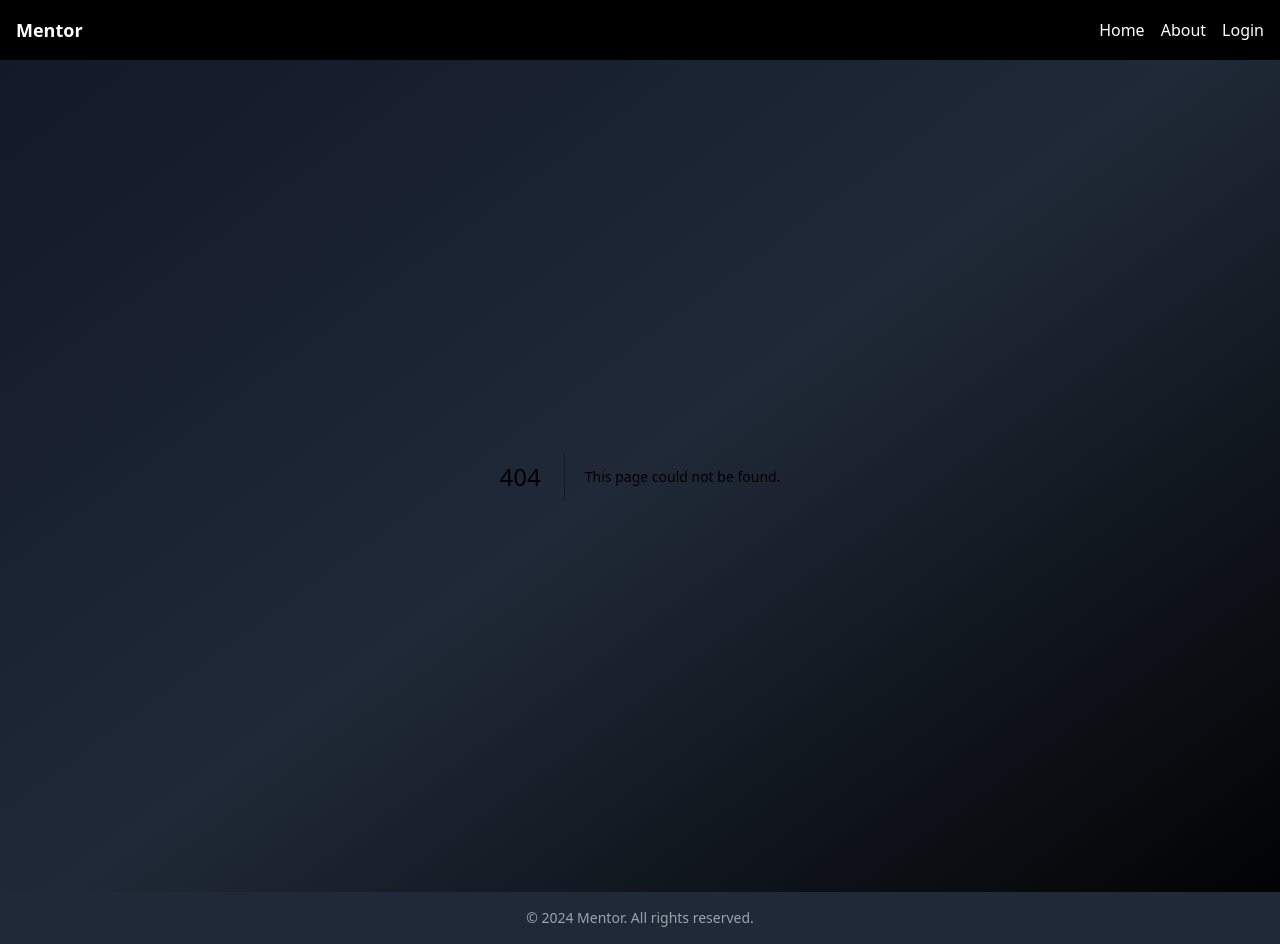
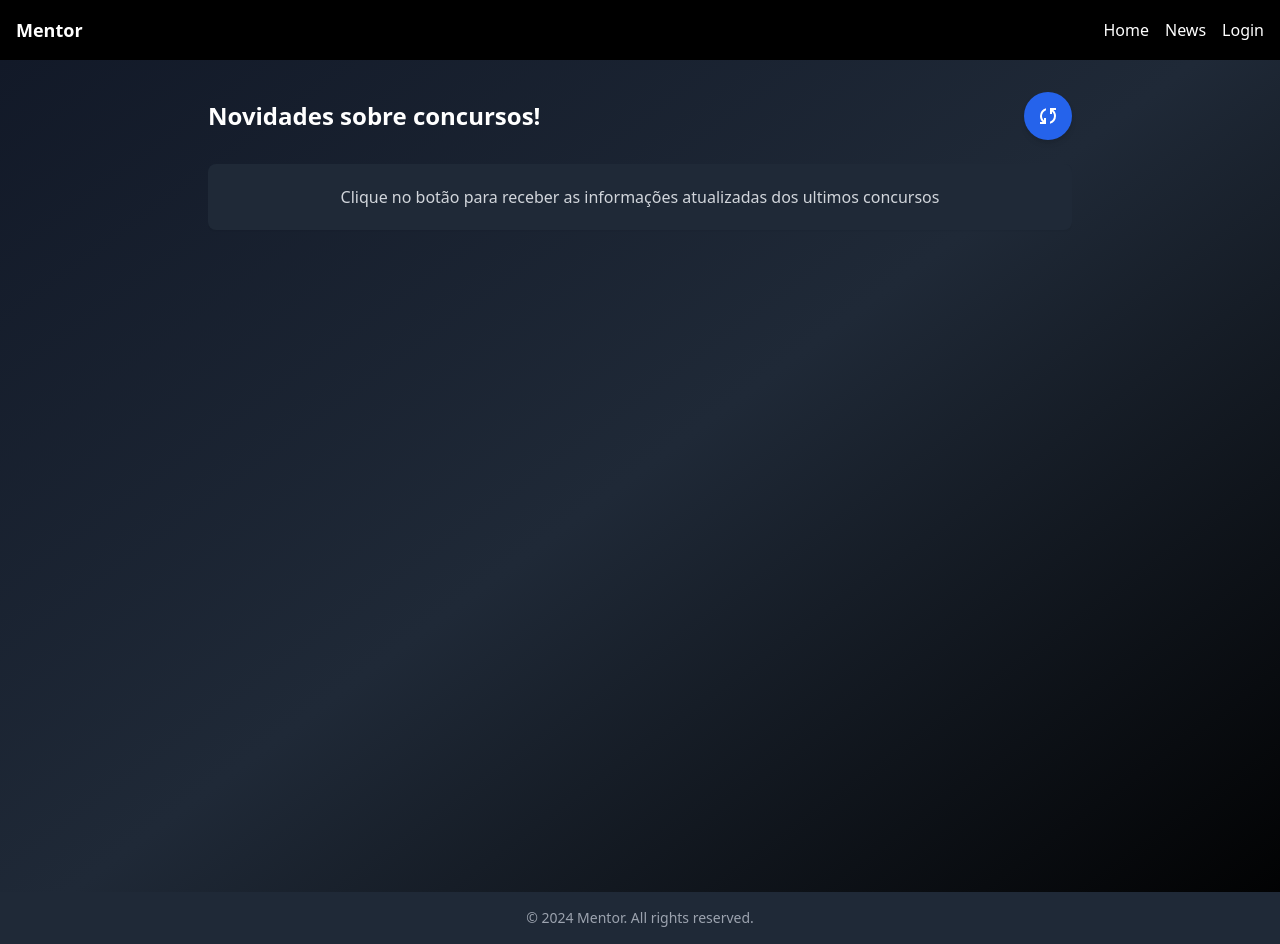
Before and after one commit to TiagoMontes/Mentor, a Next.js app: page /news in a window 1280 px wide. Before the commit this address had no page. Built offline with nearby package versions, Linux system fonts and the light colour scheme.

Commit message:
create news page and components

```diff
--- /dev/null
+++ b/src/components/FieldInformation/FieldDate.tsx
@@ -0,0 +1,9 @@
+import { ReactNode } from 'react'
+
+type FieldDateProps = {
+  children: ReactNode
+}
+
+export default function FieldDate({ children }: FieldDateProps) {
+  return <span className="text-sm text-gray-300">{children}</span>
+}
--- /dev/null
+++ b/src/components/FieldInformation/FieldDescription.tsx
@@ -0,0 +1,9 @@
+import { ReactNode } from 'react'
+
+type FieldDescriptionProps = {
+  children: ReactNode
+}
+
+export default function FieldDescription({ children }: FieldDescriptionProps) {
+  return <p className="text-gray-200 leading-relaxed">{children}</p>
+}
--- /dev/null
+++ b/src/components/FieldInformation/FieldHeader.tsx
@@ -0,0 +1,11 @@
+import { ReactNode } from 'react'
+
+type FieldHeaderProps = {
+  children: ReactNode
+}
+
+export default function FieldHeader({ children }: FieldHeaderProps) {
+  return (
+    <div className="flex justify-between items-start mb-2"> {children}</div>
+  )
+}
--- /dev/null
+++ b/src/components/FieldInformation/FieldRoot.tsx
@@ -0,0 +1,13 @@
+import { ReactNode } from 'react'
+
+type FieldRootProps = {
+  children: ReactNode
+}
+
+export default function FieldRoot({ children }: FieldRootProps) {
+  return (
+    <div className="bg-gray-700 rounded-lg p-5 shadow-md hover:shadow-lg transition-shadow">
+      {children}
+    </div>
+  )
+}
--- /dev/null
+++ b/src/components/FieldInformation/FieldTitle.tsx
@@ -0,0 +1,9 @@
+import { ReactNode } from 'react'
+
+type FieldTitleProps = {
+  children: ReactNode
+}
+
+export default function FieldTitle({ children }: FieldTitleProps) {
+  return <h2 className="text-xl font-semibold text-white">{children}</h2>
+}
--- /dev/null
+++ b/src/components/FieldInformation/index.tsx
@@ -0,0 +1,13 @@
+import FieldDescription from '@/components/FieldInformation/FieldDescription'
+import FieldRoot from '@/components/FieldInformation/FieldRoot'
+import FieldTitle from '@/components/FieldInformation/FieldTitle'
+import FieldDate from '@/components/FieldInformation/FieldDate'
+import FieldHeader from '@/components/FieldInformation/FieldHeader'
+
+export const FieldInformation = {
+  Root: FieldRoot,
+  Header: FieldHeader,
+  Title: FieldTitle,
+  Date: FieldDate,
+  Description: FieldDescription,
+}
--- a/src/lib/utils.ts
+++ b/src/lib/utils.ts
@@ -8,5 +8,5 @@ export function cn(...inputs: ClassValue[]) {
 
 export const itemsMenu: ItemType[] = [
   { name: 'Home', path: '/' },
-  { name: 'About', path: '/about' },
+  { name: 'News', path: '/news' },
 ]
--- /dev/null
+++ b/src/pages/api/OpenAI/news.ts
@@ -0,0 +1,59 @@
+import type { NextApiRequest, NextApiResponse } from 'next'
+import OpenAI from 'openai'
+import { searchGoogle } from '@/pages/api/google'
+
+type ErrorResponse = { message: string }
+type ResponseData = { message: string; threadId: string }
+
+const OPENAI_API_KEY = process.env.OPENAI_API_KEY
+const ASSISTANT_ID = process.env.ASSISTANT_ID
+
+const openai = new OpenAI({ apiKey: OPENAI_API_KEY })
+
+export default async function handler(
+  req: NextApiRequest,
+  res: NextApiResponse<ResponseData | ErrorResponse>
+) {
+  if (req.method !== 'GET') {
+    return res.status(405).json({ message: 'Method Not Allowed' })
+  }
+
+  try {
+    const response = await openai.chat.completions.create({
+      model: 'gpt-4',
+      messages: [
+        {
+          role: 'user',
+          content: `Gere uma lista de notícias sobre concursos públicos no formato JSON com os campos: id (string), title (string), description (string), date (string).`,
+        },
+      ],
+    })
+
+    const responseMessage =
+      response.choices[0].message.content || 'Sem resposta.'
+
+    res.status(200).json({ message: responseMessage })
+  } catch (error) {
+    console.error('❌ Erro ao processar requisição:', error)
+    res.status(500).json({ message: 'Erro ao processar a solicitação' })
+  }
+}
+
+async function waitForCompletion(
+  threadId: string,
+  runId: string
+): Promise<void> {
+  const checkStatus = async (): Promise<void> => {
+    try {
+      const runStatus = await openai.beta.threads.runs.retrieve(threadId, runId)
+      if (runStatus.status !== 'completed') {
+        await new Promise((resolve) => setTimeout(resolve, 8000))
+        return checkStatus()
+      }
+    } catch (error) {
+      console.error('❌ Erro ao verificar status:', error)
+    }
+  }
+
+  await checkStatus()
+}
--- /dev/null
+++ b/src/pages/api/google.ts
@@ -0,0 +1,45 @@
+type SearchResult = {
+  title: string
+  link: string
+  snippet: string
+}
+
+const GOOGLE_API_KEY = process.env.GOOGLE_API_KEY
+const GOOGLE_CX = process.env.GOOGLE_CX
+
+export async function searchGoogle(query: string): Promise<SearchResult[]> {
+  const url = `https://www.googleapis.com/customsearch/v1?q=${encodeURIComponent(query)}&key=${GOOGLE_API_KEY}&cx=${GOOGLE_CX}`
+
+  console.log(url)
+  try {
+    const response = await fetch(url)
+    const data = await response.json()
+
+    if (data.items && data.items.length > 0) {
+      console.log(data)
+
+      return data.items.slice(0, 3).map((item: any) => ({
+        title: item.title,
+        link: item.link,
+        snippet: item.snippet,
+      }))
+    }
+
+    return [
+      {
+        title: 'Nenhum resultado encontrado',
+        link: '',
+        snippet: 'Nenhum resultado relevante encontrado na pesquisa.',
+      },
+    ]
+  } catch (error) {
+    console.error('❌ Erro ao buscar no Google:', error)
+    return [
+      {
+        title: 'Erro na busca',
+        link: '',
+        snippet: 'Ocorreu um erro ao buscar informações atualizadas.',
+      },
+    ]
+  }
+}
--- a/src/pages/index.tsx
+++ b/src/pages/index.tsx
@@ -26,7 +26,7 @@ export default function Index() {
     reset()
 
     try {
-      const res = await fetch('/api/gpt', {
+      const res = await fetch('/api/OpenAI/gpt', {
         method: 'POST',
         headers: {
           'Content-Type': 'application/json',
--- /dev/null
+++ b/src/pages/news/index.tsx
@@ -0,0 +1,86 @@
+import { useState } from 'react'
+import { Sync } from '@/components/Icons'
+import { NextPageWithLayout } from '@/pages/_app'
+import { FieldInformation } from '@/components/FieldInformation'
+
+type NewsItem = {
+  id: string
+  title: string
+  description: string
+  date: string
+}
+
+const News: NextPageWithLayout = () => {
+  const [news, setNews] = useState<NewsItem[]>([])
+  const [isLoading, setIsLoading] = useState(false)
+
+  console.log('Current news state:', news)
+
+  async function fetchLatestNews() {
+    setIsLoading(true)
+    const res = await fetch('/api/OpenAI/news', {
+      method: 'GET',
+      headers: {
+        'Content-Type': 'application/json',
+      },
+    })
+
+    if (!res.ok) {
+      throw new Error(`Failed to fetch news: ${res.status}`)
+    }
+
+    const data = await res.json()
+    const parsedNews = parseNews(data.message)
+    setNews(parsedNews)
+    setIsLoading(false)
+  }
+
+  function parseNews(message: string | undefined): NewsItem[] {
+    return message ? JSON.parse(message) : []
+  }
+
+  return (
+    <div className="max-w-4xl mx-auto p-4 font-sans flex flex-col min-h-screen text-white">
+      <div className="mb-6 flex justify-between items-center">
+        <h1 className="text-2xl font-bold">Novidades sobre concursos!</h1>
+        <button
+          onClick={fetchLatestNews}
+          className="p-3 bg-blue-600 text-white rounded-full hover:bg-blue-700 disabled:bg-gray-500 disabled:cursor-not-allowed transition-all duration-300 shadow-md hover:shadow-lg focus:ring-2 focus:ring-blue-400 focus:outline-none"
+          disabled={isLoading}
+          aria-label={isLoading ? 'Refreshing news' : 'Refresh news'}
+        >
+          <Sync className={`h-6 w-6 ${isLoading && 'animate-spin-anti'}`} />
+        </button>
+      </div>
+
+      <div className="flex-1 overflow-y-auto scrollbar-thin scrollbar-thumb-gray-600 scrollbar-track-transparent hover:scrollbar-thumb-gray-500 transition-colors">
+        {news.length === 0 ? (
+          <div className="bg-gray-800 rounded-lg p-5 shadow-sm text-center">
+            <p className="text-gray-300 text-base leading-relaxed">
+              Clique no botão para receber as informações atualizadas dos
+              ultimos concursos
+            </p>
+          </div>
+        ) : (
+          <div className="grid gap-4">
+            {news.map((item) => (
+              <FieldInformation.Root key={item.id}>
+                <FieldInformation.Header>
+                  <FieldInformation.Title>{item.title}</FieldInformation.Title>
+
+                  <FieldInformation.Date>{item.date}</FieldInformation.Date>
+                </FieldInformation.Header>
+
+                <FieldInformation.Description>
+                  {item.description}
+                </FieldInformation.Description>
+              </FieldInformation.Root>
+            ))}
+          </div>
+        )}
+      </div>
+    </div>
+  )
+}
+
+export default News
```
Also changed, not shown: src/pages/api/OpenAI/gpt.ts (renamed from src/pages/api/gpt.ts), 2 other files (tests, documents, lock files or other folders).
